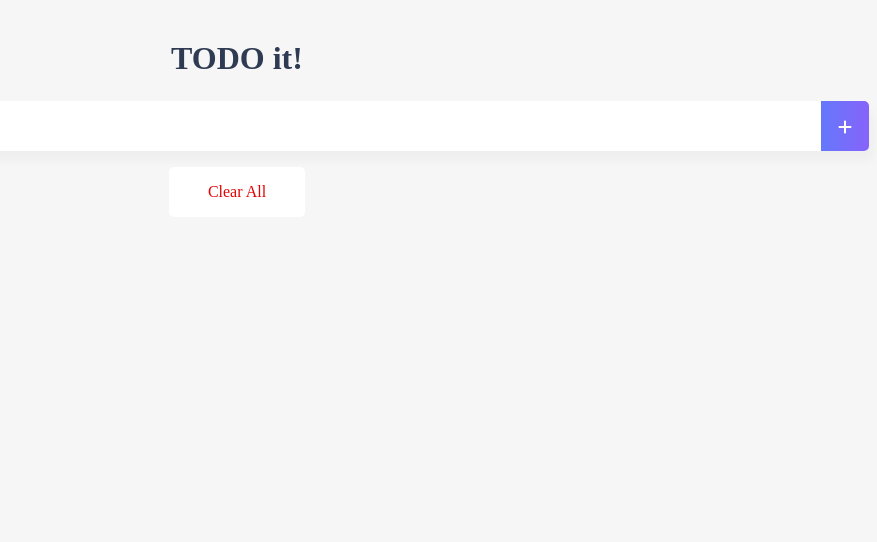
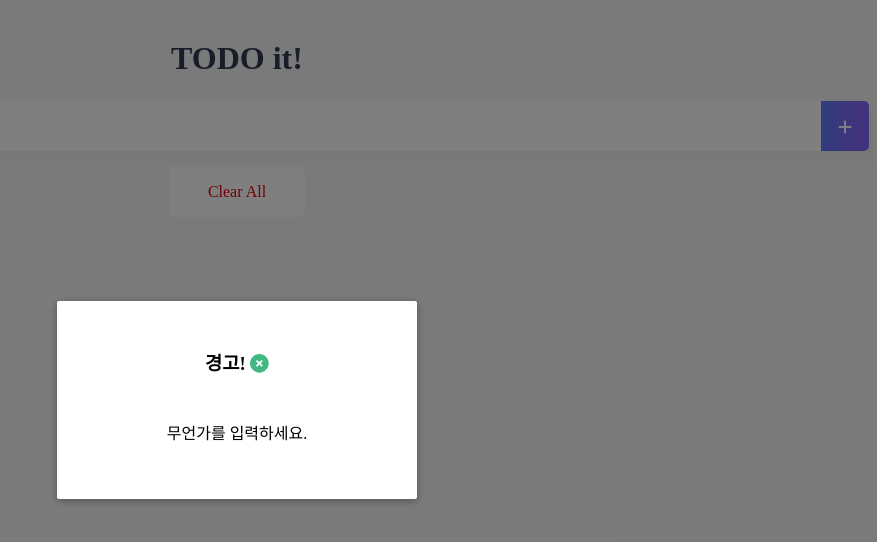
Before and after one commit to PyoMS/my-vue-intermediate, a Vue app: page / in a window 1280 px wide. Both pictures are taken after a click on the element 1248 px from the left and 126 px from the top of the page. Shown: the top 542 px of the page, without its empty margins (403-1280 px from the left). Built offline with nearby package versions, Linux system fonts and the light colour scheme.

Commit message:
feat: Modal 추가 / slot 반영

```diff
--- a/src/App.vue
+++ b/src/App.vue
@@ -57,7 +57,6 @@
     'TodoInput': TodoInput,
     'TodoList': TodoList,
     'TodoFooter': TodoFooter,
-
   },
 
 }
--- a/src/components/TodoInput.vue
+++ b/src/components/TodoInput.vue
@@ -4,30 +4,53 @@
     <span class="addContainer" v-on:click="addTodo">
       <i class="fa-solid fa-plus addBtn"></i>
     </span>
+
+    <customModal :show="showModal" @close="showModal = false">
+      <template #header> <!-- slot setting -->
+        <h3>경고!
+          <span @click="showModal=false"><i class="closeModalBtn fa-solid fa-circle-xmark"></i></span>
+        </h3>
+
+      </template>
+      <template #body> <!-- slot setting -->
+        <div>무언가를 입력하세요.</div>
+      </template>
+      <template #footer> <!-- slot setting -->
+        <strong>copy right pms</strong>
+      </template>
+    </customModal>
   </div>
 </template>
 
 <script>
+import Modal from './common/Modal'
+
 export default {
   name: "TodoInput",
   data: function () {
     return {
       newTodoItem: "",
-
+      showModal: false,
     }
   },
   methods: {
     addTodo() {
-      if(this.newTodoItem !== ''){
+      if (this.newTodoItem !== '') {
         this.$emit('addTodoItem', this.newTodoItem); // $emit은 이벤트 발생. -> addTodoItem이라는 이벤트를 하위 컴포넌트에서 상위 컴포넌트로 발생시켰다.
         this.clearInput();
+        this.showModal = false;
+      } else {
+        this.showModal = true;
       }
     },
     clearInput() {
       this.newTodoItem = '';
     },
+  },
+  components: {
+    'customModal': Modal,
 
-  }
+  },
 }
 </script>
 
@@ -56,4 +79,7 @@
     color: white;
     vertical-align: middle;
   }
+  .closeModalBtn{
+    color: #42b983;
+  }
 </style>
--- /dev/null
+++ b/src/components/common/Modal.vue
@@ -0,0 +1,86 @@
+<template>
+  <transition name="modal">
+    <div v-if="show" class="modal-mask">
+      <div class="modal-container">
+        <div class="modal-header">
+          <slot name="header">default header</slot>
+        </div>
+
+        <div class="modal-body">
+          <slot name="body">default body</slot>
+        </div>
+      </div>
+    </div>
+  </transition>
+</template>
+
+<script>
+export default {
+  name: "customModal",
+  props: {show: Boolean},
+
+
+}
+</script>
+
+<style scoped>
+.modal-mask {
+  position: fixed;
+  z-index: 9998;
+  top: 0;
+  left: 0;
+  width: 100%;
+  height: 100%;
+  background-color: rgba(0, 0, 0, 0.5);
+  display: flex;
+  transition: opacity 0.3s ease;
+}
+
+.modal-container {
+  width: 300px;
+  margin: auto;
+  padding: 20px 30px;
+  background-color: #fff;
+  border-radius: 2px;
+  box-shadow: 0 2px 8px rgba(0, 0, 0, 0.33);
+  transition: all 0.3s ease;
+}
+
+.modal-header h3 {
+  margin-top: 0;
+  color: #42b983;
+}
+
+.modal-body {
+  margin: 20px 0;
+}
+
+.modal-default-button {
+  float: right;
+}
+
+/*
+ * The following styles are auto-applied to elements with
+ * transition="modal" when their visibility is toggled
+ * by Vue.js.
+ *
+ * You can easily play with the modal transition by editing
+ * these styles.
+ */
+
+.modal-enter-from {
+  opacity: 0;
+}
+
+.modal-leave-to {
+  opacity: 0;
+}
+
+.modal-enter-from .modal-container,
+.modal-leave-to .modal-container {
+  -webkit-transform: scale(1.1);
+  transform: scale(1.1);
+}
+
+
+</style>
```
